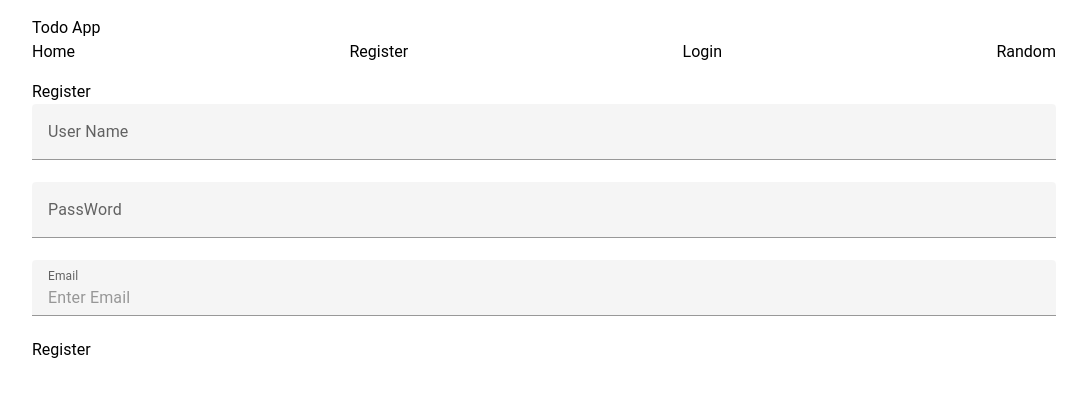
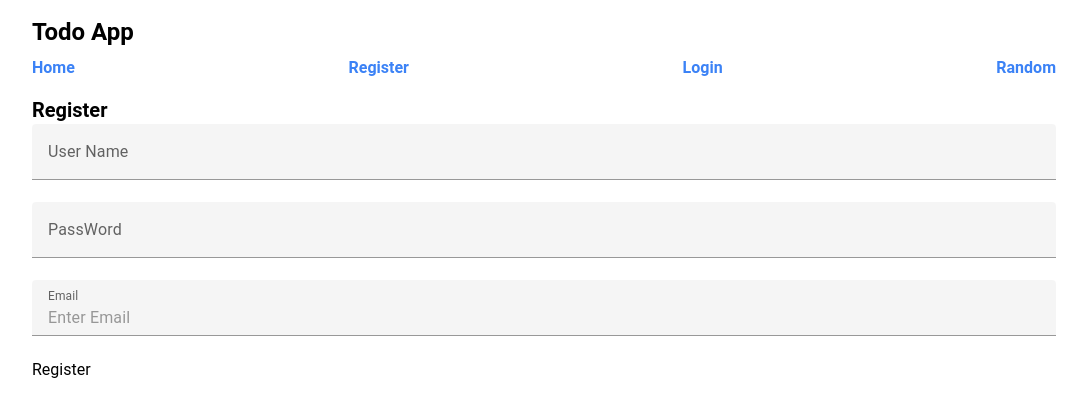
Before and after one commit to jeff-rossi-di/todo-vue, a Vue app: page /register in a window 1280 px wide. Shown: the top 416 px of the page, without its empty margins (96-1183 px from the left). Built offline with nearby package versions, Linux system fonts and the light colour scheme.

Commit message:
basic css

```diff
--- a/index.html
+++ b/index.html
@@ -4,7 +4,7 @@
     <meta charset="UTF-8">
     <link rel="icon" href="/favicon.ico">
     <meta name="viewport" content="width=device-width, initial-scale=1.0">
-    <title>Vite App</title>
+    <title>ToDo App</title>
   </head>
   <body>
     <div id="app"></div>
--- a/src/assets/base.css
+++ /dev/null
@@ -1,5 +0,0 @@
-html,
-body {
-  margin: 0;
-  padding: 0;
-}
--- a/src/assets/main.css
+++ b/src/assets/main.css
@@ -1,5 +1,25 @@
-@import './base.css';
-
 @tailwind base;
 @tailwind components;
 @tailwind utilities;
+
+html,
+body {
+  margin: 0;
+  padding: 0;
+}
+
+h1 {
+  @apply text-2xl font-bold mb-2;
+}
+
+h2 {
+  @apply text-xl font-bold;
+}
+
+a {
+  @apply font-bold text-blue-500;
+}
+
+a:hover {
+  @apply underline;
+}
--- a/src/views/LoginView.vue
+++ b/src/views/LoginView.vue
@@ -27,7 +27,7 @@ const signIn = async () => {
 </script>
 <template>
   <div class="login">
-    <h1>Sign In</h1>
+    <h2>Sign In</h2>
   </div>
   <form onsubmit="return false">
     <div>
--- a/src/views/RandomView.vue
+++ b/src/views/RandomView.vue
@@ -47,7 +47,7 @@ onMounted(async () => {
 
 <template>
   <div class="random">
-    <h1>Random Sign In</h1>
+    <h2>Random Sign In</h2>
     <p>
       A series of users was randomly generated along with random ToDos for each. You may sign in as
       one of those random users with the form below.
--- a/src/views/RegisterView.vue
+++ b/src/views/RegisterView.vue
@@ -23,7 +23,7 @@ const register = async () => {
 
 <template>
   <div class="register">
-    <h1>Register</h1>
+    <h2>Register</h2>
     <form onsubmit="return false">
       <div>
         <v-text-field
```
